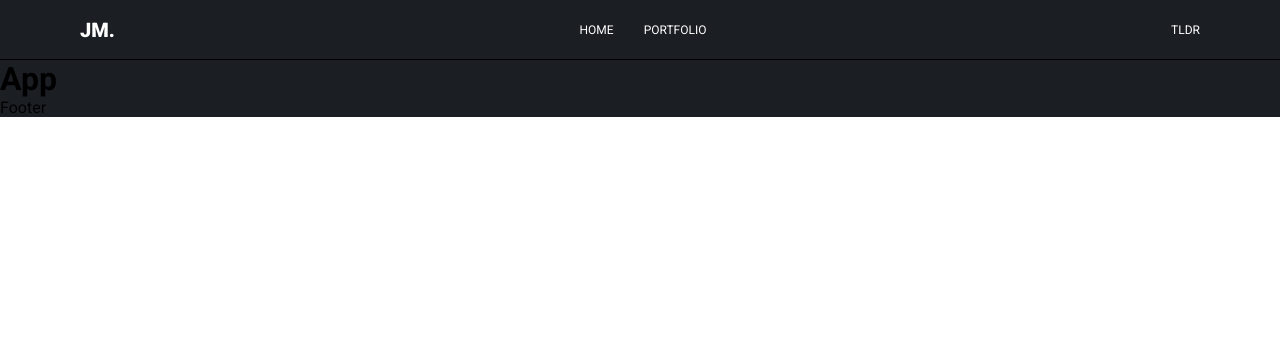
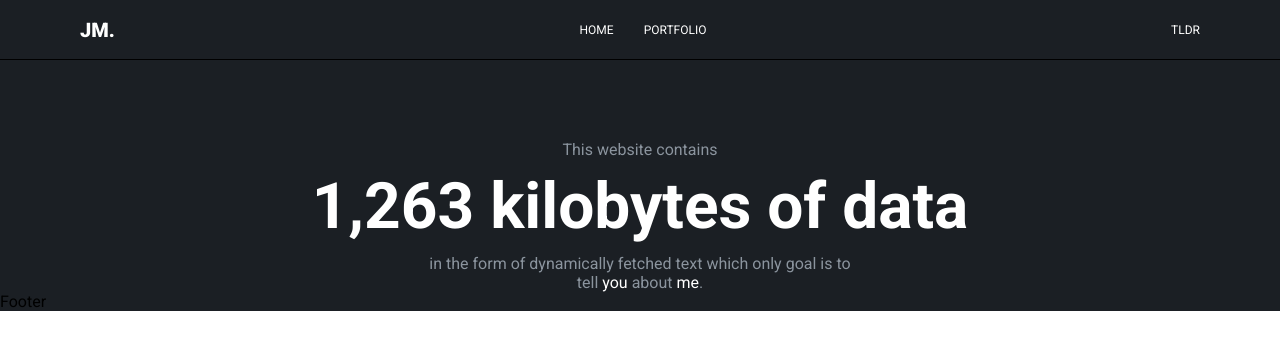
Before and after one commit to Jaydotcom27/portfolio, a React (Create React App) app in the folder frontend_react/: page / in a window 1280 px wide. Shown: the top 350 px of the page. Built offline with nearby package versions, Linux system fonts and the light colour scheme.

Commit message:
handled basic CTA styling

```diff
--- a/frontend_react/src/App.js
+++ b/frontend_react/src/App.js
@@ -1,12 +1,15 @@
 import React from 'react'
 import { Header, Footer } from './container'
+import { CTA } from './components'
 import './App.scss'
 
 const App = () => {
   return (
     <div className='app'>
       <Header />
-      <h1>App</h1>
+      <div className='body'>
+        <CTA />
+      </div>
       <Footer />
     </div>
   )
--- a/frontend_react/src/App.scss
+++ b/frontend_react/src/App.scss
@@ -1,6 +1,12 @@
 .app {
     background-color: var(--base-color-1);
     font-family: var(--font-base);
+}
+
+.body {
+    display: flex;
+    align-items: center;
+    justify-content: center;
 }
 
 .app-container {
--- /dev/null
+++ b/frontend_react/src/components/CTA/CTA.jsx
@@ -0,0 +1,14 @@
+import React from 'react'
+import './CTA.scss'
+
+function CTA() {
+  return (
+    <div id='CTA'>
+        <span className='span'>This website contains</span>
+        <span className='data'>1,263 kilobytes of data</span>
+        <span className='span span-limiter'>in the form of dynamically fetched text which only goal is to tell <span className='highlight'>you</span> about <span className='highlight'>me</span>.</span>
+    </div>
+  )
+}
+
+export default CTA
--- /dev/null
+++ b/frontend_react/src/components/CTA/CTA.scss
@@ -0,0 +1,27 @@
+#CTA {
+    margin-top: 80px;
+    display: flex;
+    flex-direction: column;
+    align-items: center;
+
+    .span {
+        font-size: 16px;
+        color: var(--text-gray);
+
+        .highlight {
+            color: white;
+        }
+    }
+
+    .span-limiter {
+        width: 443px;
+        text-align: center;
+    }
+
+    .data {
+        font-size: 64px;
+        font-weight: 700;
+        color: white;
+        margin: 10px 0;
+    }
+}
--- /dev/null
+++ b/frontend_react/src/components/index.js
@@ -0,0 +1 @@
+export { default as CTA } from './CTA/CTA';
```
